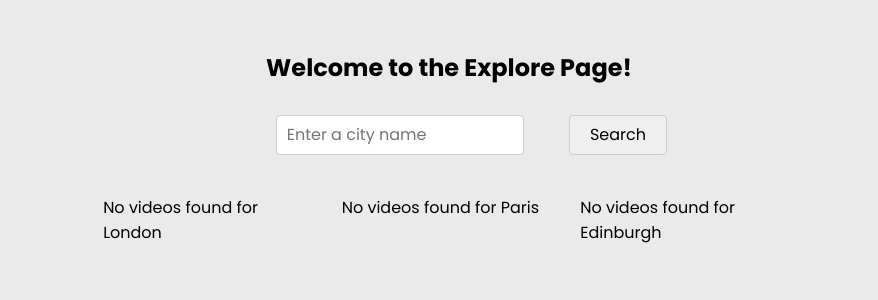
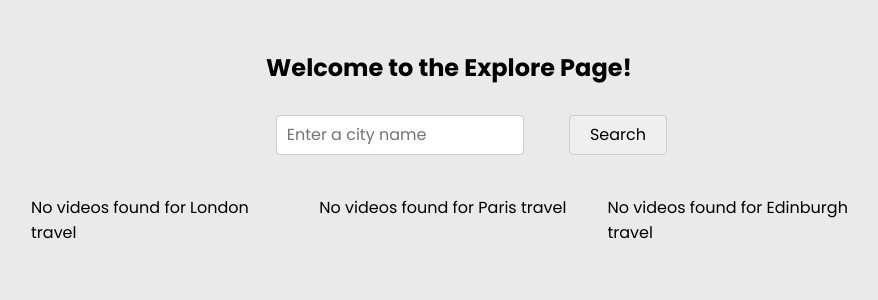
Before and after one commit to UPennftz/TripTie, a Django app: page /explore/ in a window 1280 px wide. Shown: the part 296-596 px from the top of the page, without its empty margins (191-1069 px from the left). Run offline with Django 4.2, Linux system fonts and the light colour scheme; data that the repository does not hold is empty.

Commit message:
final version, it works

```diff
--- a/triptie/tripapp/explorePage.py
+++ b/triptie/tripapp/explorePage.py
@@ -2,7 +2,6 @@ from django.http import JsonResponse
 from django.views.decorators.http import require_http_methods
 import requests
 
-# API keys
 YOUTUBE_API_KEY = 'AIzaSyDbSCu3VjTPVTS89Nz0K-fK7Jn4SLcUc1o'
 
 @require_http_methods(["GET"])
@@ -18,6 +17,8 @@ def search_youtube_for_city(request):
         'maxResults': max_results
     }
     response = requests.get(search_url, params=params)
+    # debugging statements
+    print(response.text)
     videos = response.json().get('items', [])
     return JsonResponse({'videos': videos})  # Wrap the YouTube response in a dictionary under the 'videos' key
 
--- a/triptie/tripapp/templates/tripapp/explore.html
+++ b/triptie/tripapp/templates/tripapp/explore.html
@@ -37,14 +37,14 @@
     </main>
     <script>
         function loadCityVideo(cityName, containerId) {
-            fetch('/tripapp/search_youtube/?city=' + encodeURIComponent(cityName + ' travel'))
+            fetch('/tripapp/search_youtube/?city=' + encodeURIComponent(cityName))
                 .then(response => response.json())
                 .then(data => {
                     const container = document.getElementById(containerId);
-                    container.innerHTML = ''; // Clear previous results
+                    container.innerHTML = ''; // Clear previous content
 
                     if (data && data.length > 0) {
-                        const video = data[0]; // Get the first video
+                        const video = data[0]; // Only take the first video
                         const videoFrame = document.createElement('iframe');
                         videoFrame.width = "100%";
                         videoFrame.height = "300";
@@ -75,7 +75,6 @@
 
                         container.appendChild(videoContainer);
                     } else {
-                        // Handle case where no videos are returned
                         container.textContent = 'No videos found for ' + cityName;
                     }
                 })
@@ -87,13 +86,13 @@
         document.getElementById('search-form').addEventListener('submit', function(e) {
             e.preventDefault();
             var cityName = document.getElementById('city-name').value + ' travel';
-            loadCityVideo(cityName, 'youtube-videos');
+            loadCityVideo(cityName, 'youtube-videos'); // Add ' travel' only once
         });
 
         window.onload = function() {
-            loadCityVideo('London', 'london-video');
-            loadCityVideo('Paris', 'paris-video');
-            loadCityVideo('Edinburgh', 'edinburgh-video');
+            loadCityVideo('London travel', 'london-video');
+            loadCityVideo('Paris travel', 'paris-video');
+            loadCityVideo('Edinburgh travel', 'edinburgh-video');
         };
     </script>
 </body>
```
